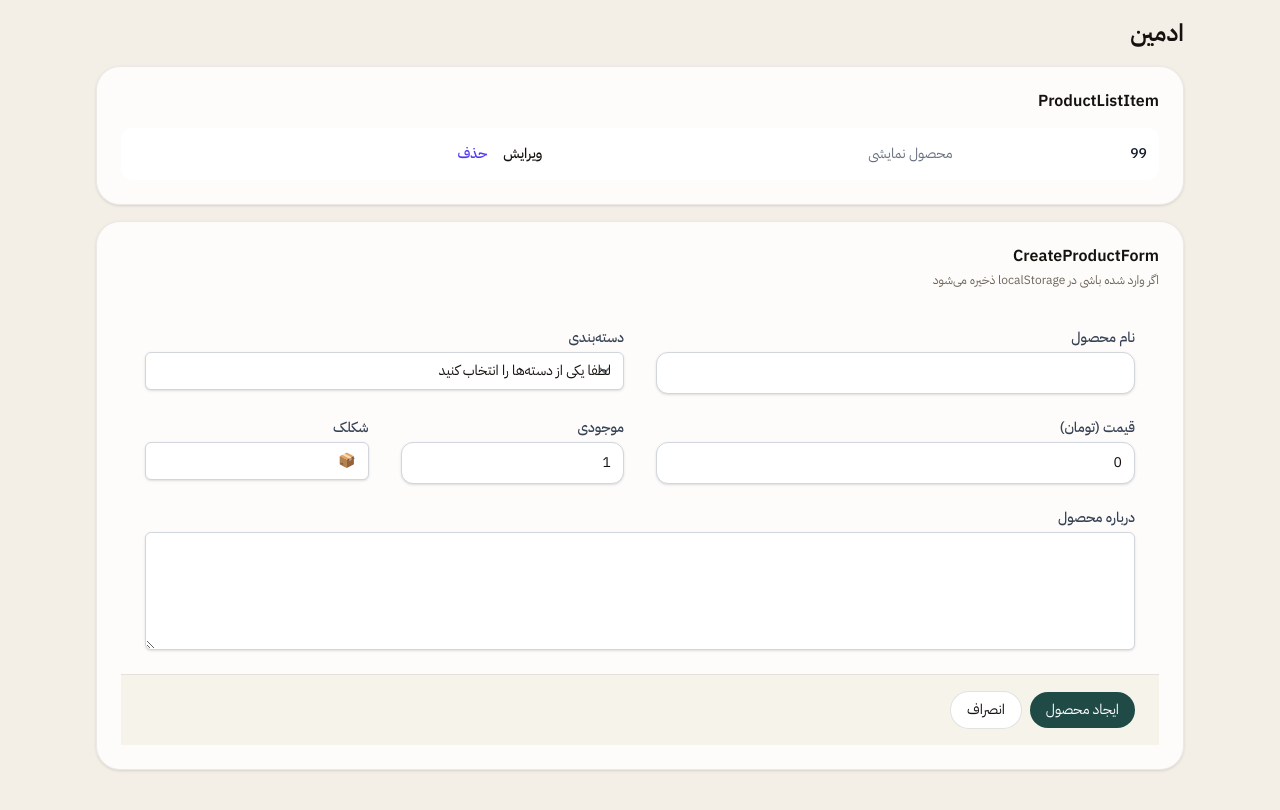
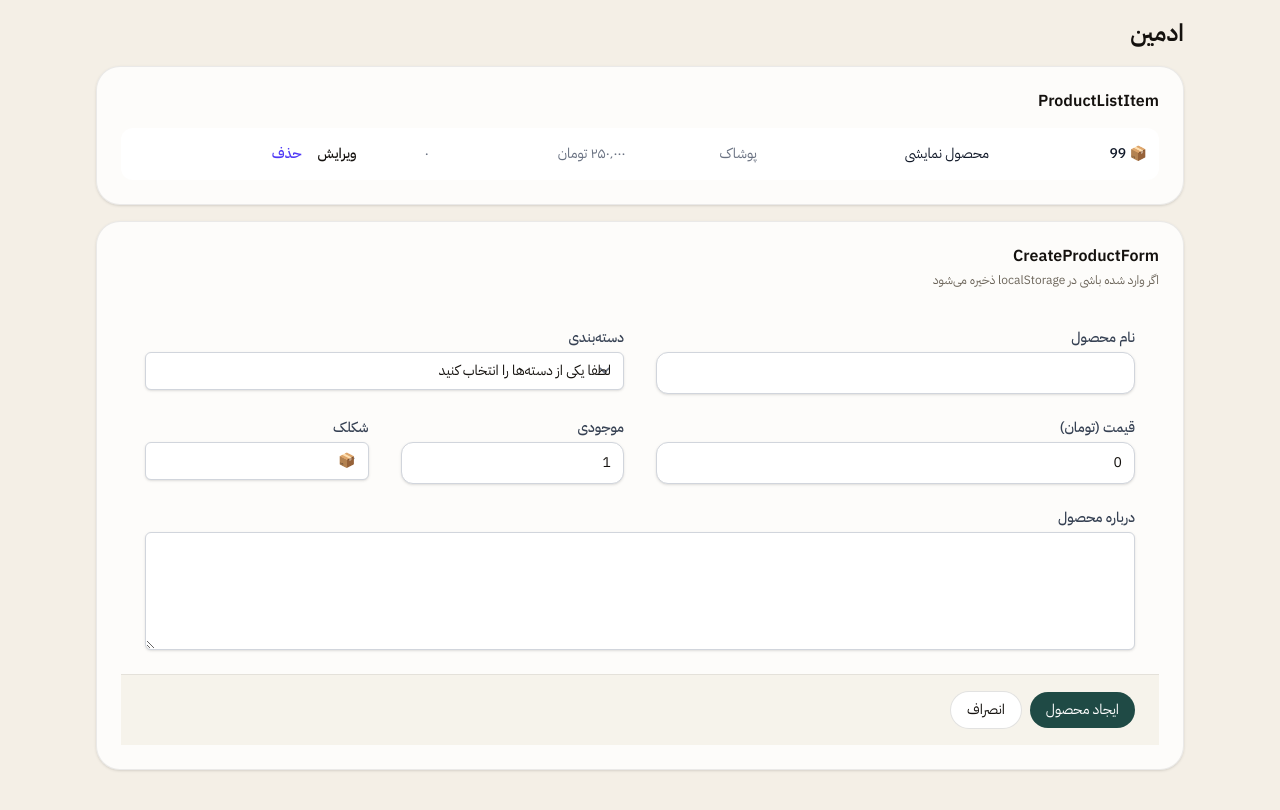
Before and after one commit to selengr/cv, a Next.js app: page /test in a window 1280 px wide. Shown: the part 4360-5170 px from the top of the page. Built offline with nearby package versions, Linux system fonts and the light colour scheme; a web font is replaced by a local one.

Commit message:
expand the user panel with

```diff
--- a/src/app/admin/products/page.tsx
+++ b/src/app/admin/products/page.tsx
@@ -73,6 +73,24 @@ function ProductListPage() {
                       </th>
                       <th
                         scope="col"
+                        className="px-3 py-3.5 text-right text-sm font-semibold text-gray-900"
+                      >
+                        دسته
+                      </th>
+                      <th
+                        scope="col"
+                        className="px-3 py-3.5 text-right text-sm font-semibold text-gray-900"
+                      >
+                        قیمت
+                      </th>
+                      <th
+                        scope="col"
+                        className="px-3 py-3.5 text-right text-sm font-semibold text-gray-900"
+                      >
+                        موجودی
+                      </th>
+                      <th
+                        scope="col"
                         className="relative py-3.5 pr-4 pl-3 sm:pr-6"
                       />
                     </tr>
--- a/src/components/admin/products/productListItem.tsx
+++ b/src/components/admin/products/productListItem.tsx
@@ -53,10 +53,19 @@ export default function ProductListItem({ product, mutateProducts }: Props) {
         )}
       </td>
       <td className="py-4 pr-3 pl-4 text-sm font-medium whitespace-nowrap text-gray-900 sm:pl-6">
-        {product.id}
+        {product.emoji ?? "📦"} {product.id}
+      </td>
+      <td className="px-3 py-4 text-sm whitespace-nowrap text-gray-900">
+        {product.title}
       </td>
       <td className="px-3 py-4 text-sm whitespace-nowrap text-gray-500">
-        {product.title}
+        {categoryLabel(product.category)}
+      </td>
+      <td className="px-3 py-4 text-sm whitespace-nowrap text-gray-500">
+        {formatToman(product.price)}
+      </td>
+      <td className="px-3 py-4 text-sm whitespace-nowrap text-gray-500">
+        {(product.stock ?? 0).toLocaleString("fa-IR")}
       </td>
       <td className="relative py-4 pr-4 pl-3 text-right text-sm font-medium whitespace-nowrap sm:pr-6">
         <Link
```
